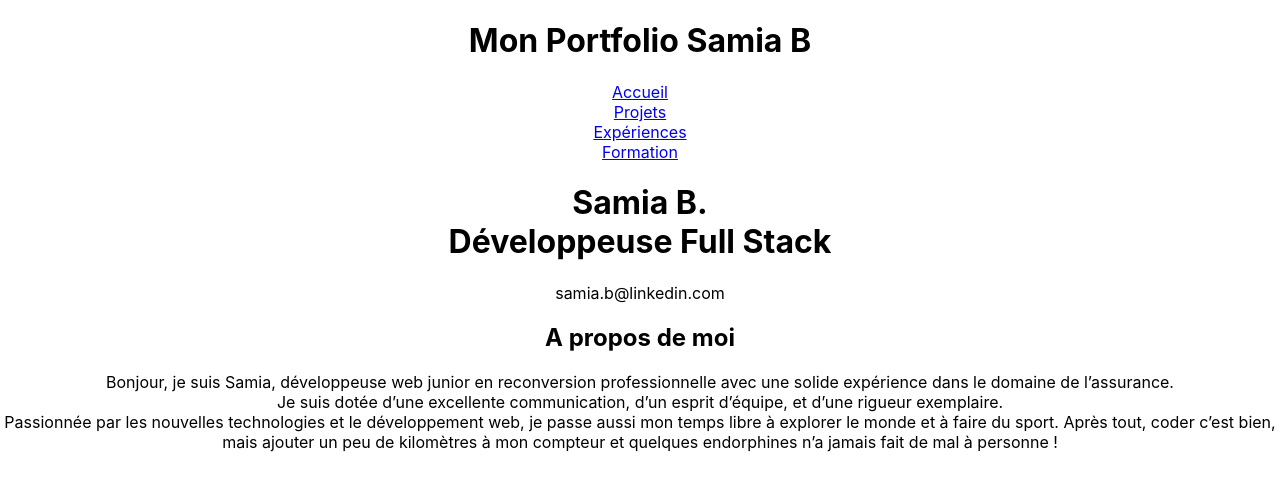
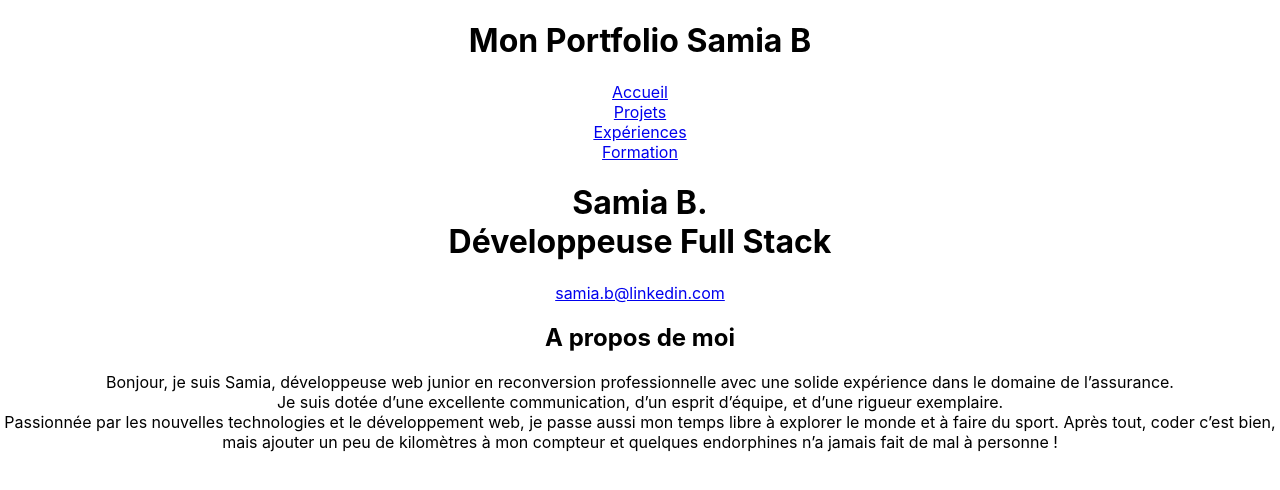
Before and after one commit to samiaB16/portfolio-openclassroom, a React (Create React App) app in the folder portfolio/: page / in a window 1280 px wide. Shown: the top 490 px of the page. Built offline with nearby package versions, Linux system fonts and the light colour scheme.

Commit message:
Fix link in Home component

```diff
--- a/portfolio/src/components/Home.js
+++ b/portfolio/src/components/Home.js
@@ -1,5 +1,4 @@
 import React from 'react';
-
 
 function Home() {
     return (
@@ -8,7 +7,7 @@ function Home() {
         Samia B.<br/>
         Développeuse Full Stack<br/>
         </h1>
-        <p>samia.b@linkedin.com</p>
+        <a href="mailto:samia.b@linkedin.com">samia.b@linkedin.com</a>
         <h2>A propos de moi</h2>
         <p>Bonjour, je suis Samia, développeuse web junior en reconversion professionnelle avec une solide expérience dans le domaine de l’assurance.
         <br />Je suis dotée d’une excellente communication, d’un esprit d’équipe, et d’une rigueur exemplaire. <br />Passionnée par les nouvelles technologies et le développement web, je passe aussi mon temps libre à explorer le monde et à faire du sport. Après tout, coder c’est bien, mais ajouter un peu de kilomètres à mon compteur et quelques endorphines n’a jamais fait de mal à personne !</p>
```
